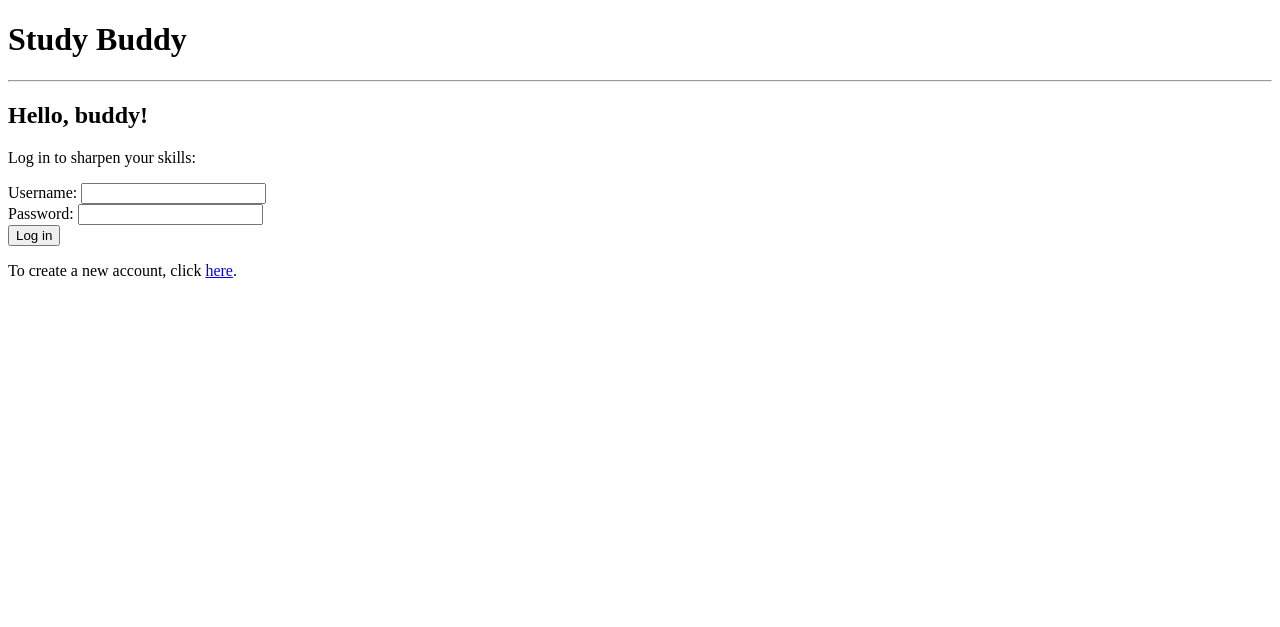
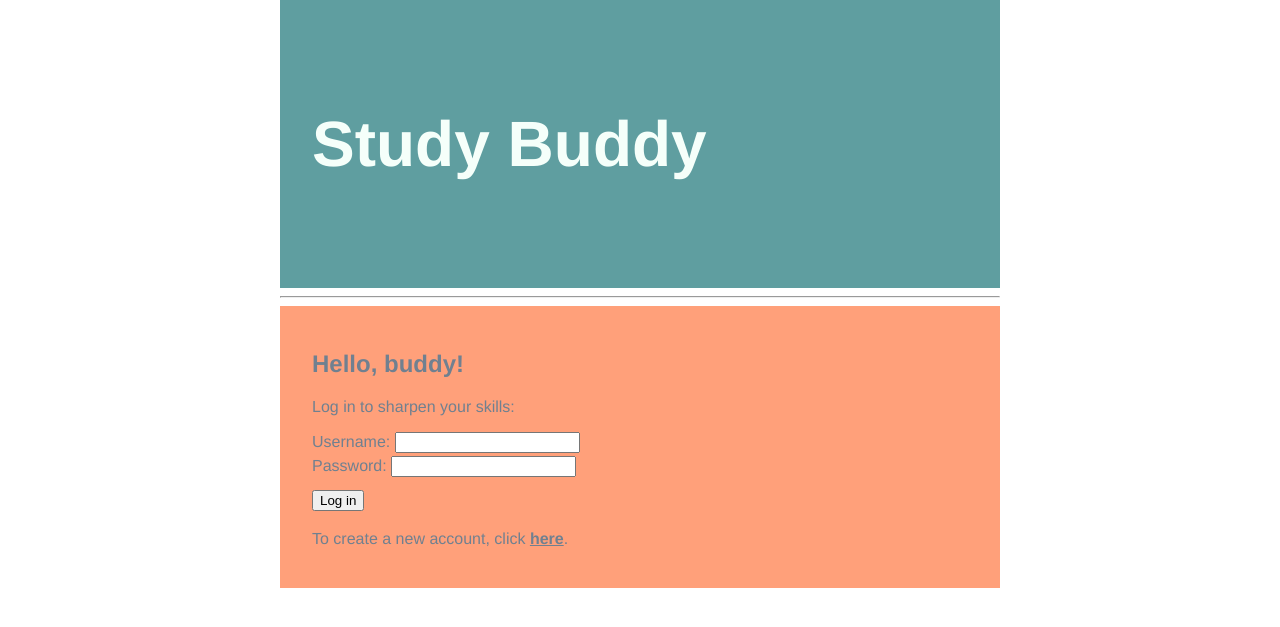
Before and after one commit to SiniCode/study-buddy, a Flask app: page / in a window 1280 px wide. Shown: the top 627 px of the page. Run offline with Flask 2, Linux system fonts and the light colour scheme.

Commit message:
create style.css

```diff
--- /dev/null
+++ b/static/style.css
@@ -0,0 +1,42 @@
+body {
+    margin: auto;
+    max-width: 45em;
+    font-family: 'Helvetica', 'Arial', sans-serif;
+    color: SlateGray;
+}
+
+.header {
+    background: CadetBlue;
+    color: MintCream;
+    font-weight: bold;
+    padding: 2em 1em;
+    font-size: 2em;
+}
+
+.content {
+    background: LightSalmon;
+    padding: 1.5em 2em;
+}
+
+
+form label, input {
+    margin-bottom: 3px;
+}
+
+form #button {
+    margin-top: 10px;
+}
+
+a:link {
+    font-weight: bold;
+    color: SlateGray;
+}
+
+a:visited {
+    font-weight: bold;
+    color: SlateGray;
+}
+
+a:hover {
+    color: MidnightBlue;
+}
--- a/templates/layout.html
+++ b/templates/layout.html
@@ -1,11 +1,18 @@
 <!doctype html>
 <html>
   <head>
+    <link rel="stylesheet" href="/static/style.css">
     <meta charset="utf-8">
     <meta name="viewport" content="width=device-width, initial-scale=1">
     <title>Study Buddy - {% block title %}{% endblock %}</title>
   </head>
-  <h1>Study Buddy</h1>
-  <hr>
-  {% block content %}{% endblock %}
+  <body>
+    <div class="header">
+      <h1>Study Buddy</h1>
+    </div>
+    <hr>
+    <div class="content">
+      {% block content %}{% endblock %}
+    </div>
+  </body>
 </html>
```
